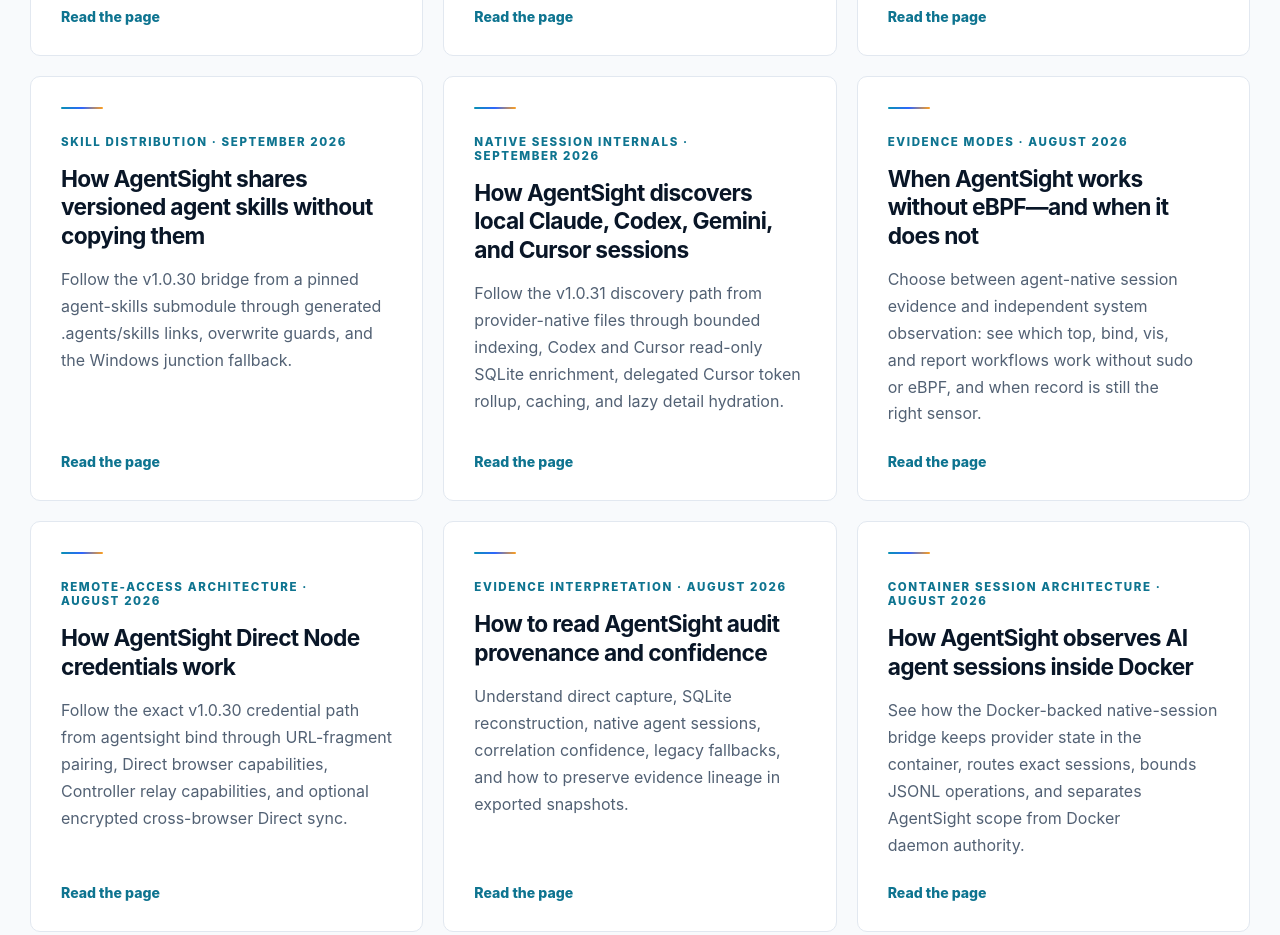
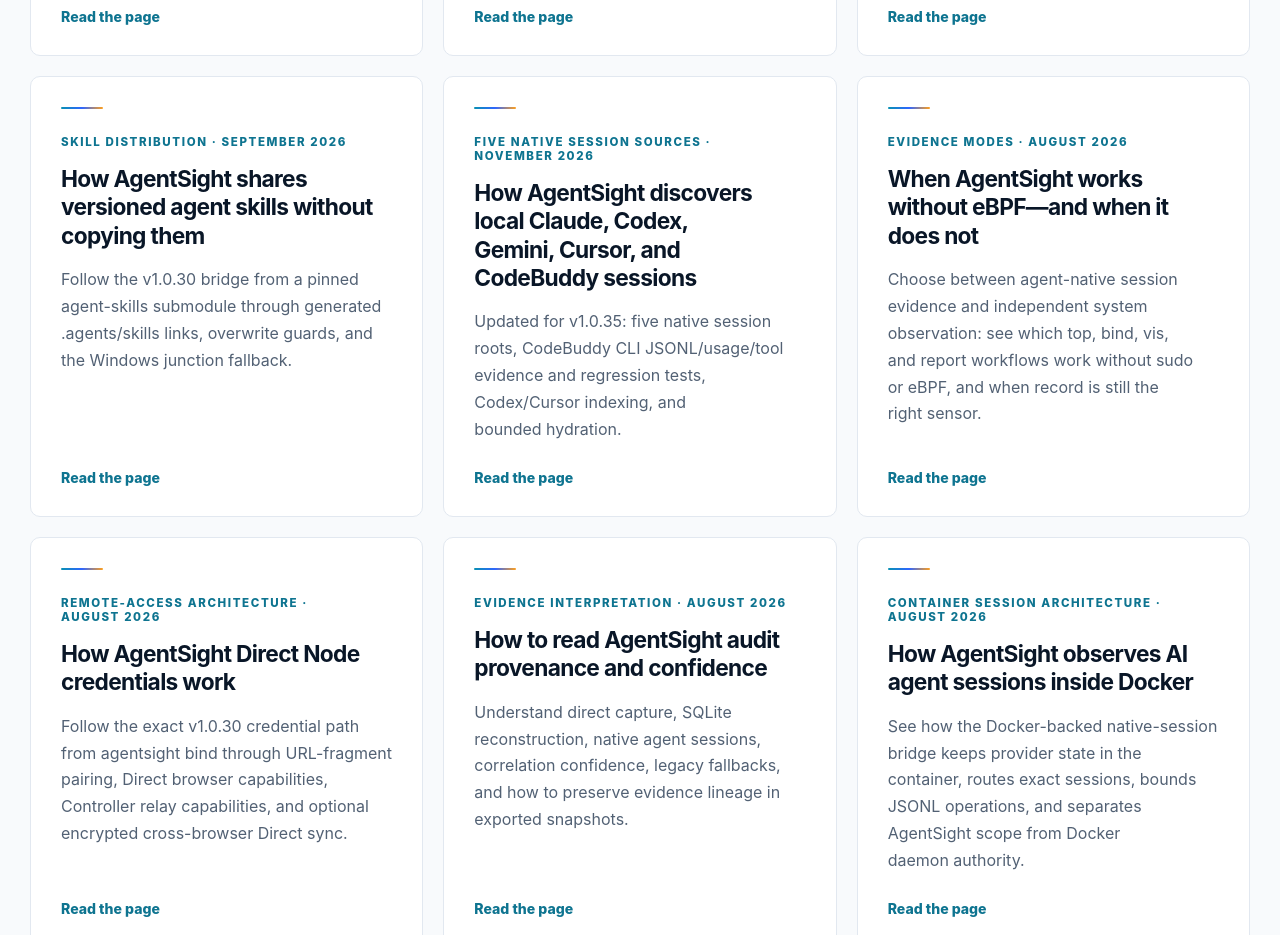
Before and after one commit to eunomia-bpf/agentsight-website, a Next.js app: page /blog in a window 1280 px wide. Shown: the part 4280-5215 px from the top of the page. Built offline with nearby package versions, Linux system fonts and the light colour scheme.

Commit message:
docs(seo): reflect five-provider discovery refresh in Blog index

```diff
--- a/src/app/blog/page.tsx
+++ b/src/app/blog/page.tsx
@@ -163,9 +163,9 @@ const sharedSkillsArticle = {
   href: '/blog/how-agentsight-shares-versioned-agent-skills/',
 };
 const localSessionDiscoveryArticle = {
-  title: 'How AgentSight discovers local Claude, Codex, Gemini, and Cursor sessions',
+  title: 'How AgentSight discovers local Claude, Codex, Gemini, Cursor, and CodeBuddy sessions',
   description:
-    'Follow the v1.0.31 discovery path from provider-native files through bounded indexing, Codex and Cursor read-only SQLite enrichment, delegated Cursor token rollup, caching, and lazy detail hydration.',
+    'Updated for v1.0.35: five native session roots, CodeBuddy CLI JSONL/usage/tool evidence and regression tests, Codex/Cursor indexing, and bounded hydration.',
   href: '/blog/how-agentsight-discovers-local-agent-sessions/',
 };
 const noEbpfArticle = {
@@ -439,7 +439,7 @@ export default function BlogPage() {
             <Link className="arrow-link" href={sharedSkillsArticle.href}>Read the page</Link>
           </article>
           <article className="content-card">
-            <p className="card-label">Native session internals · September 2026</p>
+            <p className="card-label">Five native session sources · November 2026</p>
             <h2><Link href={localSessionDiscoveryArticle.href}>{localSessionDiscoveryArticle.title}</Link></h2>
             <p>{localSessionDiscoveryArticle.description}</p>
             <Link className="arrow-link" href={localSessionDiscoveryArticle.href}>Read the page</Link>
```
